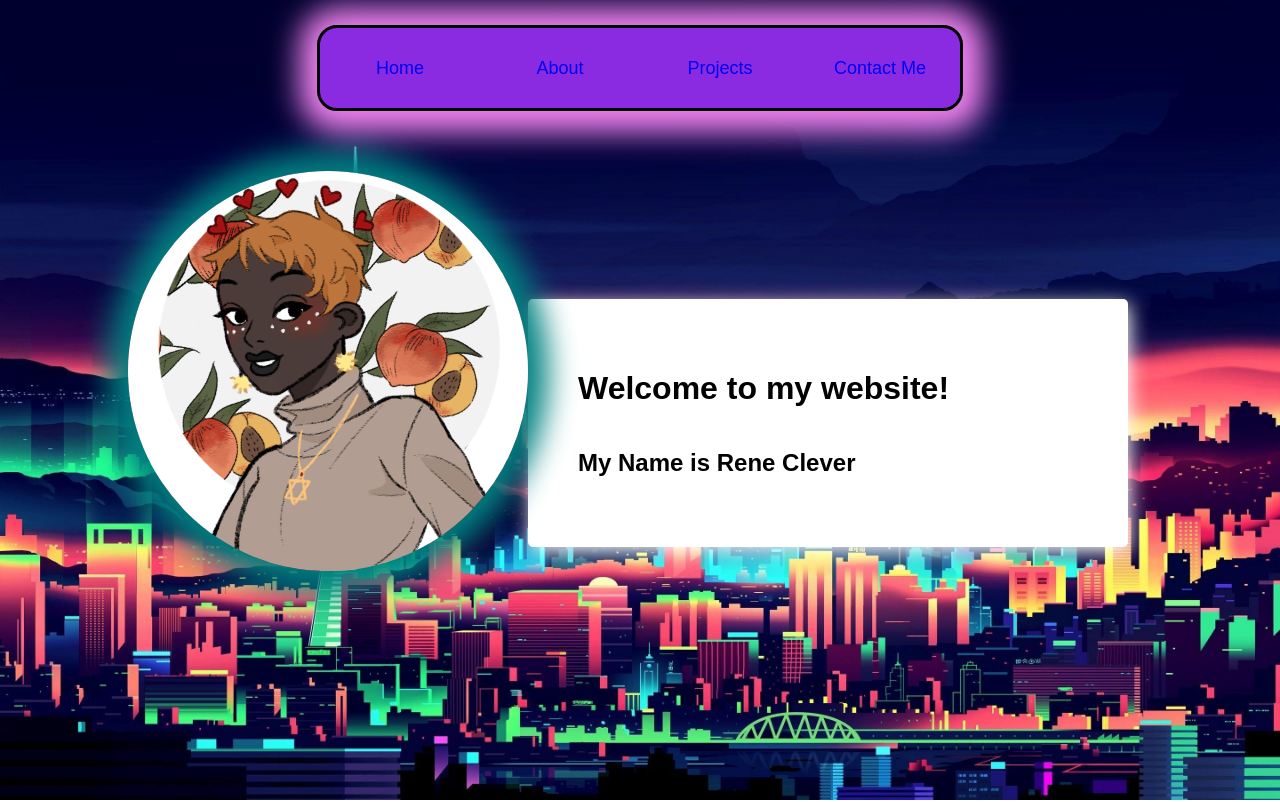
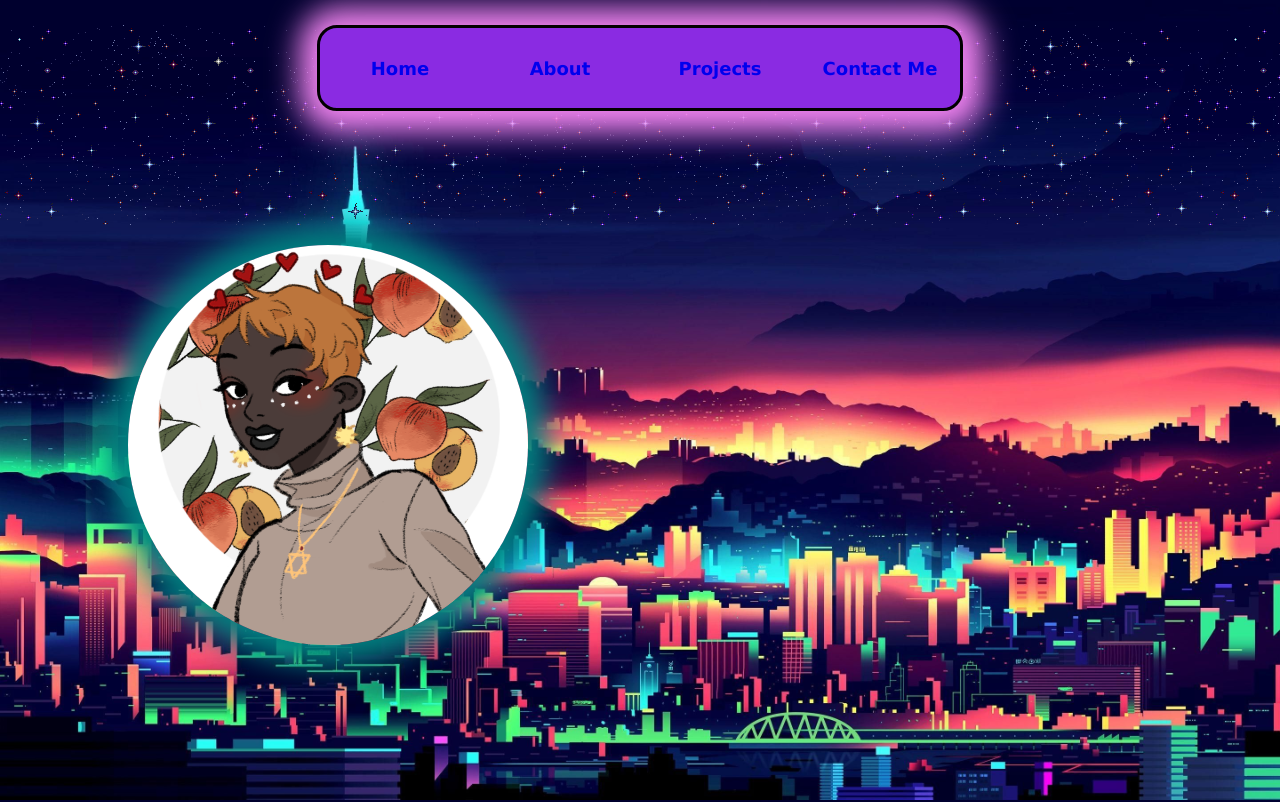
Before and after one commit to mistyjokes/my-profile, a React (Create React App) app: page / in a window 1280 px wide. Shown: the top 802 px of the page. Built offline with nearby package versions, Linux system fonts and the light colour scheme.

Commit message:
Finished all funationality but must add new features and design

```diff
--- a/src/App.css
+++ b/src/App.css
@@ -2,37 +2,7 @@
   text-align: center;
 }
 
-.App-logo {
-  height: 40vmin;
-  pointer-events: none;
+.star {
+  background: url("./images/stars.gif");
+  height: 200px;
 }
-
-@media (prefers-reduced-motion: no-preference) {
-  .App-logo {
-    animation: App-logo-spin infinite 20s linear;
-  }
-}
-
-.App-header {
-  background-color: #282c34;
-  min-height: 100vh;
-  display: flex;
-  flex-direction: column;
-  align-items: center;
-  justify-content: center;
-  font-size: calc(10px + 2vmin);
-  color: white;
-}
-
-.App-link {
-  color: #61dafb;
-}
-
-@keyframes App-logo-spin {
-  from {
-    transform: rotate(0deg);
-  }
-  to {
-    transform: rotate(360deg);
-  }
-}
--- a/src/App.js
+++ b/src/App.js
@@ -13,6 +13,8 @@ export default function App() {
 
       <Router>
         <div>
+
+          <div className="star">
             <nav className="header">
 
                 <li className="items"> <Link to="/" style={{textDecoration:'none'}}>Home</Link> </li>
@@ -20,6 +22,7 @@ export default function App() {
                 <li className="items"> <Link to="/projects" style={{textDecoration:'none'}}>Projects</Link> </li>
                 <li className="items"> <Link to="/contact" style={{textDecoration:'none'}}>Contact Me</Link> </li>
             </nav>
+          </div>
         <div>
             <Switch>
               <Route path="/proj" component={proj}/>
--- a/src/components/About.js
+++ b/src/components/About.js
@@ -27,10 +27,10 @@ class About extends Component {
             <div >
 
                 <div className="para-container">
-                    <p> {message}</p>
+                    <p><b> {message} </b> </p>
                     <div>
                         <Link style={{color:'black'}} to= {resume} target="_blank" download>
-                        <div className="resIcon"> <img src={resIcon} alt="res-icon"/> </div>Resume</Link>
+                        <div className="resIcon"> <img src={resIcon} alt="res-icon"/> </div> <b> Resume</b></Link>
                     </div>
                 </div>
 
--- a/src/components/Home.js
+++ b/src/components/Home.js
@@ -22,9 +22,6 @@ class Home extends Component {
 
 
 
-
-
-
             </div>
 
         );
--- a/src/index.css
+++ b/src/index.css
@@ -22,7 +22,9 @@ code {
   display: flex;
   justify-content: space-between;
   box-shadow: 2px 2px 30px 20px violet;
+  /* if I add the inset to box-shadow the image narrows which is cool but background-image: url("./images/stars.gif") must be called in .header first  */
   background-color: blueviolet;
+  /* background:url("./images/stars.gif") makes the background the stars and it looks amazing  */
   position: sticky;
   top: 15px;
   margin: 25px auto 50px;
@@ -30,10 +32,12 @@ code {
   border-radius: 20px;
   border: 3px solid black ;
   font-size: large;
+  font-weight: bold;
 }
 
+
 h1, h2, p, ul, li {
-  font-family: sans-serif;
+  font-family:Verdana, Geneva, Tahoma, sans-serif;
 }
 
 .items{
--- a/src/styles/Home.css
+++ b/src/styles/Home.css
@@ -1,6 +1,7 @@
 
 .Icon{
-    padding: 10px 5% 10% 10%;
+    margin: 20px 5% 10% 10%;
+    float:left;
 }
 
 .greeting{
@@ -13,5 +14,7 @@
     border-radius: 5px;
     width: 500px;
     margin: 0 auto 0;
+    float: right;
+    margin-top: 7rem;
     margin-right: 10rem;
 }
```
Also changed, not shown: src/images/stars.gif (added). Lines whose indentation alone changed are shown as unchanged.
